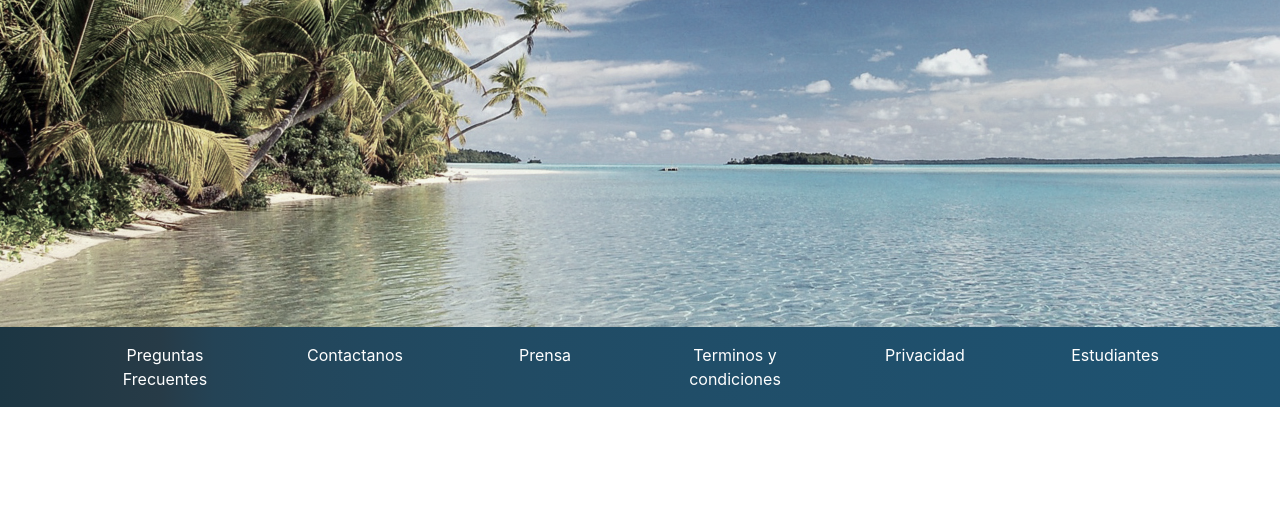
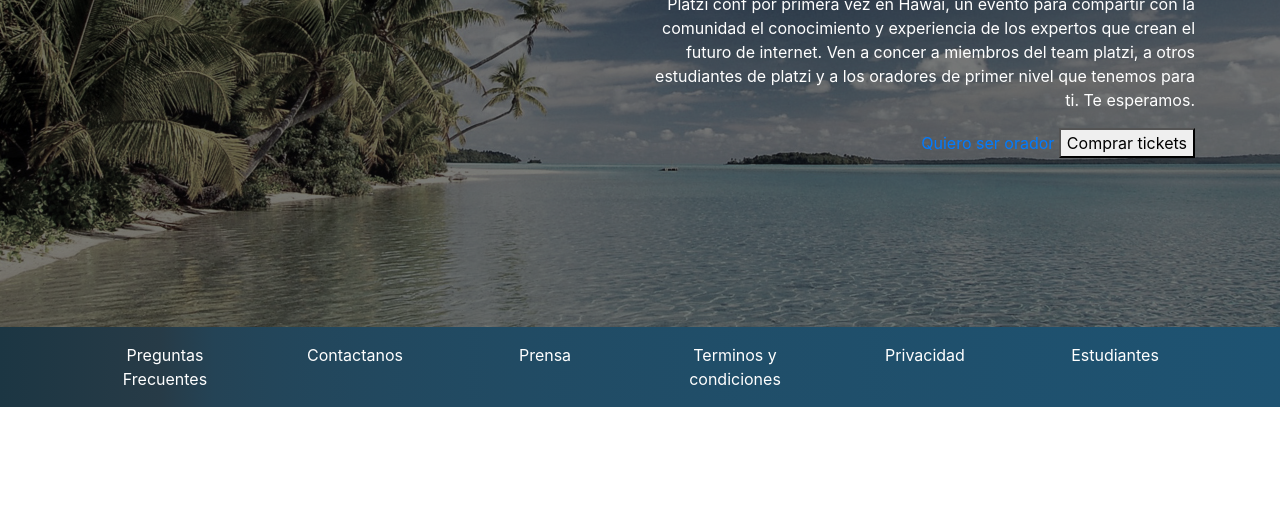
Before and after one commit to ByChanderZap/platzi-bootstrap, a plain HTML site: page index.html in a window 1280 px wide. Shown: the part 289-800 px from the top of the page. Drawn offline with nearby package versions, Linux system fonts and the light colour scheme.

Commit message:
Texto de informacion dentro de la seccion principal

```diff
--- a/index.css
+++ b/index.css
@@ -8,7 +8,27 @@
 #main .carousel-inner img{
     max-height: 70vh;
     object-fit: cover;
-    filter: grayscale(65%);
+    filter: grayscale(70%);
+}
+
+#carrusel{
+    position: relative;
+}
+
+#carrusel .overlay{
+    z-index: 2;
+    position: absolute;
+    top: 0;
+    bottom: 0;
+    left: 0;
+    right: 0;
+    background-color: rgba(0, 0, 0, 0.5);
+    color: white;
+
+}
+#carrusel .overlay .container,
+#carrusel .overlay .row{
+    height: 100%;
 }
 
 #footer{
--- a/index.html
+++ b/index.html
@@ -49,7 +49,7 @@
 
     <!--Main-->
     <main id="main">
-      <div id="carouselExampleFade" class="carousel slide carousel-fade" data-ride="carousel" data-pause="false">
+      <div id="carrusel" class="carousel slide carousel-fade" data-ride="carousel" data-pause="false">
         <div class="carousel-inner">
           <div class="carousel-item active">
             <img src="assets/images/hawaii.jpg" class="d-block w-100" alt="Hawai">
@@ -59,6 +59,24 @@
           </div>
           <div class="carousel-item">
             <img src="assets/images/hawaii3.jpeg" class="d-block w-100" alt="Hawai3">
+          </div>
+          <div class="overlay">
+            <div class="container">
+              <div class="row align-items-center">
+                <div class="col-md-6 offset-md-6 text-center text-md-right">
+                  <h1>Platziconf Hawai</h1>
+                  <p class="d-none d-md-block">Platzi conf por primera vez en Hawai, un evento para compartir con la comunidad
+                    el conocimiento y experiencia de los expertos que crean
+                    el futuro de internet.
+                    Ven a concer a miembros del team platzi,
+                    a otros estudiantes de platzi y a los oradores de primer nivel que tenemos para ti.
+                    Te esperamos.
+                  </p>
+                  <a href="#">Quiero ser orador</a>
+                  <button type="button">Comprar tickets</button>
+                </div>
+              </div>
+            </div>
           </div>
         </div>
       </div>
```
